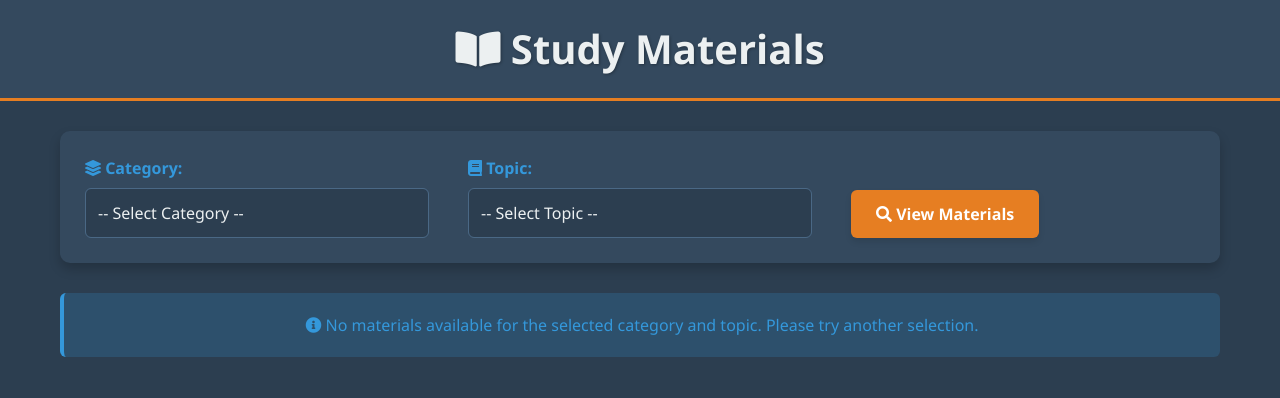
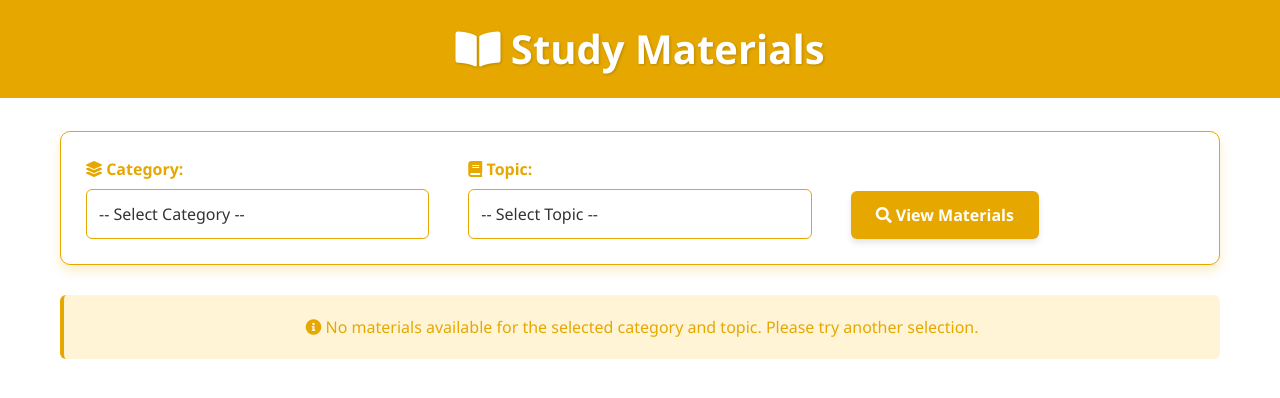
Before and after one commit to NanduPrasad93/ParseSmart, a Django app: page /study_materials_display/ in a window 1280 px wide. Shown: the top 398 px of the page. Run offline with Django 5.2, Linux system fonts and the light colour scheme.

Commit message:
study_materi

```diff
--- a/ParserX/templates/study_materials_display.html
+++ b/ParserX/templates/study_materials_display.html
@@ -12,21 +12,21 @@
     <style>
         body {
             font-family: 'Segoe UI', Tahoma, Geneva, Verdana, sans-serif;
-            background-color: #2c3e50;
+            background-color: white;
             margin: 0;
             padding: 0;
-            color: #ecf0f1;
+            color: #333;
         }
 
         h1 {
             text-align: center;
-            color: #ecf0f1;
+            color: white;
             padding: 25px;
-            background-color: #34495e;
+            background-color: #e6a800;
             margin: 0;
             font-weight: bold;
-            text-shadow: 1px 1px 3px rgba(0,0,0,0.3);
-            border-bottom: 3px solid #e67e22;
+            text-shadow: 1px 1px 3px rgba(0,0,0,0.2);
+            border-bottom: 3px solid white;
         }
 
         .main-container {
@@ -36,11 +36,12 @@
         }
 
         .form-container {
-            background-color: #34495e;
+            background-color: #fff;
             padding: 25px;
             border-radius: 10px;
-            box-shadow: 0 6px 12px rgba(0, 0, 0, 0.2);
+            box-shadow: 0 6px 12px rgba(230, 168, 0, 0.2);
             margin-bottom: 30px;
+            border: 1px solid #e6a800;
         }
 
         form {
@@ -59,27 +60,27 @@
             display: block;
             margin-bottom: 8px;
             font-weight: 600;
-            color: #3498db;
+            color: #e6a800;
         }
 
         select.form-control {
             width: 100%;
             padding: 12px;
             border-radius: 6px;
-            border: 1px solid #4a6885;
-            background-color: #2c3e50;
-            color: #ecf0f1;
+            border: 1px solid #e6a800;
+            background-color: white;
+            color: #333;
             transition: all 0.3s ease;
         }
 
         select.form-control:focus {
-            border-color: #e67e22;
-            box-shadow: 0 0 0 0.25rem rgba(230, 126, 34, 0.25);
+            border-color: #e6a800;
+            box-shadow: 0 0 0 0.25rem rgba(230, 168, 0, 0.25);
             outline: none;
         }
 
         button[type="submit"] {
-            background-color: #e67e22;
+            background-color: #e6a800;
             color: white;
             border: none;
             padding: 12px 25px;
@@ -91,17 +92,18 @@
         }
 
         button[type="submit"]:hover {
-            background-color: #d35400;
+            background-color: #d49b00;
             transform: translateY(-2px);
             box-shadow: 0 6px 8px rgba(0, 0, 0, 0.2);
         }
 
         .table-container {
-            background-color: #34495e;
+            background-color: white;
             padding: 25px;
             border-radius: 10px;
-            box-shadow: 0 6px 12px rgba(0, 0, 0, 0.2);
+            box-shadow: 0 6px 12px rgba(230, 168, 0, 0.2);
             overflow-x: auto;
+            border: 1px solid #e6a800;
         }
 
         table {
@@ -114,11 +116,11 @@
         th, td {
             text-align: left;
             padding: 15px;
-            border: 1px solid #2c3e50;
+            border: 1px solid #e6e6e6;
         }
 
         th {
-            background-color: #e67e22;
+            background-color: #e6a800;
             color: white;
             font-weight: bold;
             text-transform: uppercase;
@@ -130,11 +132,11 @@
         }
 
         tr:nth-child(even) {
-            background-color: #2c3e50;
+            background-color: #fffaf0;
         }
 
         tr:hover {
-            background-color: #3d5a73;
+            background-color: #fff4d6;
         }
 
         a.view-link, a.download-link {
@@ -147,26 +149,27 @@
         }
 
         a.view-link {
-            background-color: #3498db;
+            background-color: #e6a800;
             color: white;
         }
 
         a.download-link {
-            background-color: #2ecc71;
+            background-color: #e6a800;
             color: white;
         }
 
         a.view-link:hover, a.download-link:hover {
             transform: translateY(-2px);
             box-shadow: 0 4px 6px rgba(0, 0, 0, 0.1);
+            background-color: #d49b00;
         }
 
         .no-materials {
-            background-color: rgba(52, 152, 219, 0.2);
-            color: #3498db;
+            background-color: #fff4d6;
+            color: #e6a800;
             padding: 20px;
             border-radius: 6px;
-            border-left: 4px solid #3498db;
+            border-left: 4px solid #e6a800;
             margin-top: 30px;
             text-align: center;
             font-size: 16px;
@@ -176,6 +179,7 @@
             margin-right: 5px;
             width: 20px;
             text-align: center;
+            color: #e6a800;
         }
 
         @media (max-width: 768px) {
--- a/ParserX/templates/user_page.html
+++ b/ParserX/templates/user_page.html
@@ -148,7 +148,7 @@
                                         </ul> -->
                                     </li>
                                     <li><a href="{% url 'latest_exams' %}">Notifications</a></li>
-                                    <li class="dropdown"><a href="#">Services</a>
+                                    <li class="dropdown"><a href="#">Resources</a>
                                         <ul>
                                             <li><a href="{% url 'chat_list' %}">my chat</a></li>
                                             <li><a href="{% url 'user_appoint' %}">Appoinments</a></li>
```
